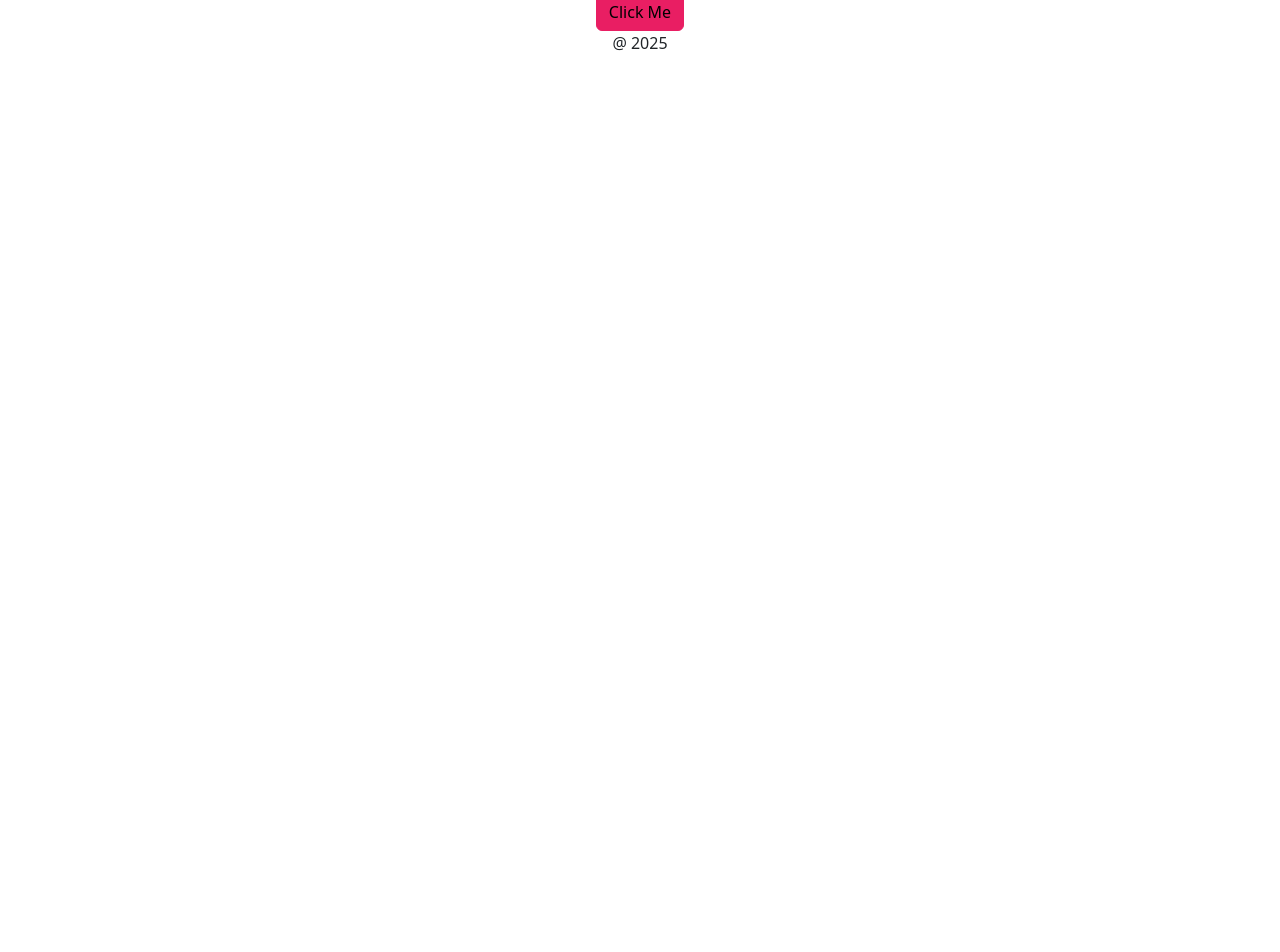
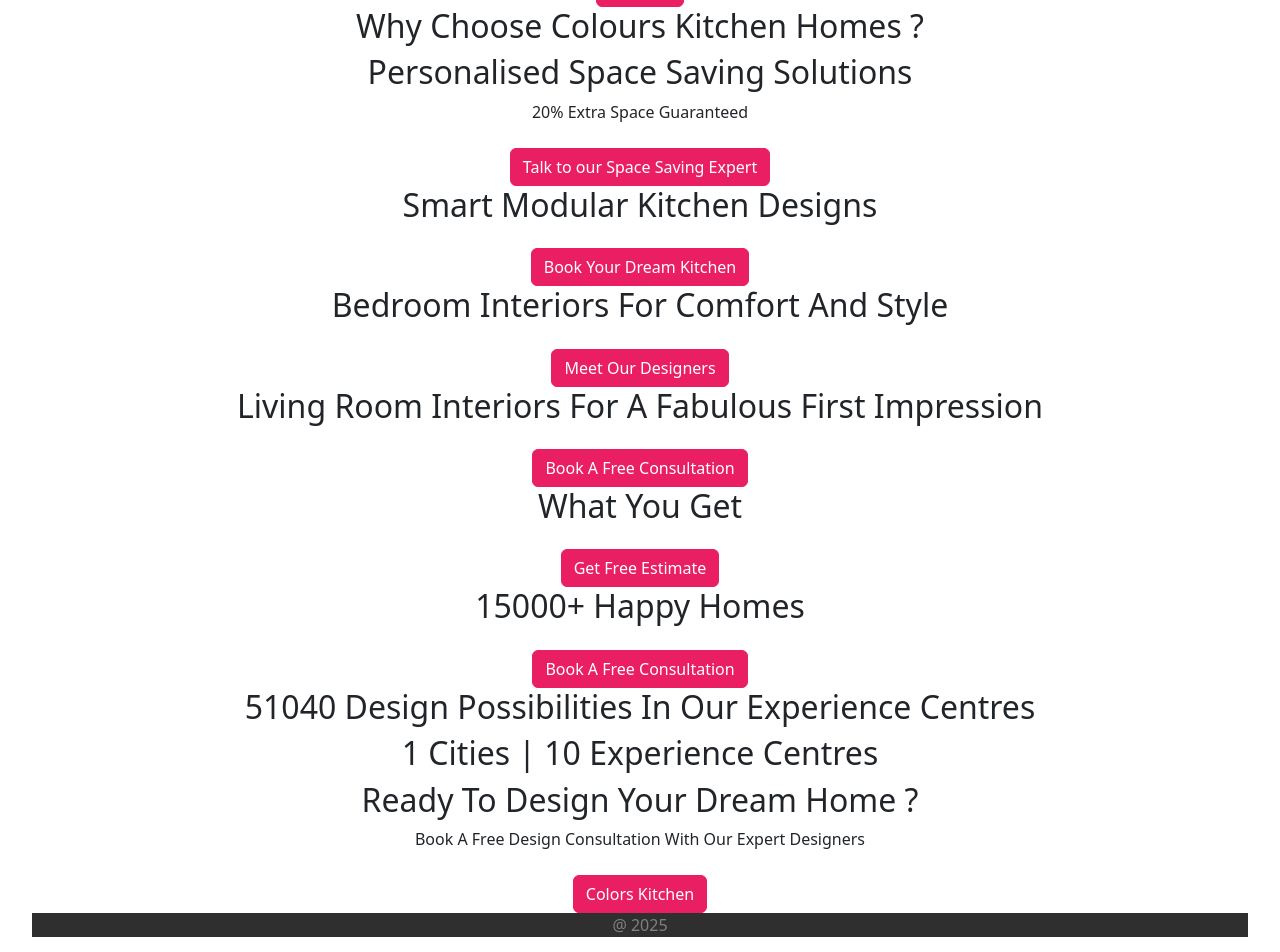
Before and after one commit to HelpingHandscodebase/colourKitchenUI, a React (Vite) app: page / in a window 1280 px wide. Shown: the part 601-1553 px from the top of the page. Before the commit the page ends 800 px from the top, so only its background shows below. Built offline with nearby package versions, Linux system fonts and the light colour scheme.

Commit message:
project without images

```diff
--- a/src/components/content.tsx
+++ b/src/components/content.tsx
@@ -2,11 +2,7 @@
 const Content = () => {
   return (
     <div>
-      <img src="/hero.jpg" alt="cover section" width="1440" height="402" />
-      <div className="container mt-4">
-        <h1 className="text-primary">Custom SCSS Bootstrap Theme</h1>
-        <button className="btn btn-danger">Click Me</button>
-      </div>
+
     </div>
   )
 }
--- a/src/components/footer.tsx
+++ b/src/components/footer.tsx
@@ -1,7 +1,7 @@
 
 const Footer = () => {
   return (
-    <div>@ 2025</div>
+    <div className="bg-black text-secondary">@ 2025</div>
   )
 }
 
--- a/src/components/home.tsx
+++ b/src/components/home.tsx
@@ -1,7 +1,27 @@
+import Home2 from "./home2"
+import Home3 from "./home3"
+import Home4 from "./home4"
+import Home5 from "./home5"
+import Home6 from "./home6"
+import Home7 from "./home7"
+import Home8 from "./home8"
 
 const Home = () => {
   return (
-    <div>Home</div>
+    <div>
+      <img src="/hero.jpg" alt="cover section" width="1440" height="402" />
+      <div className="container mt-4">
+        <h1 className="text-primary">Custom SCSS Bootstrap Theme</h1>
+        <button className="btn btn-danger">Click Me</button>
+      </div>
+      <Home2 />
+      <Home3 />
+      <Home4 />
+      <Home5 />
+      <Home6 />
+      <Home7 />
+      <Home8 />
+    </div>
   )
 }
 
--- /dev/null
+++ b/src/components/home2.tsx
@@ -0,0 +1,11 @@
+
+
+const Home2 = () => {
+  return (
+    <div>
+        <h2>Why Choose Colours Kitchen Homes ?</h2>
+    </div>
+  )
+}
+
+export default Home2
--- /dev/null
+++ b/src/components/home3.tsx
@@ -0,0 +1,15 @@
+
+const Home3 = () => {
+  return (
+    <div>
+        <h2>Personalised Space Saving Solutions</h2>
+        <p>20% Extra Space Guaranteed</p>
+
+        <div className="container mt-4">
+            <button className="btn btn-danger">Talk to our Space Saving Expert</button>
+        </div>
+    </div>
+  )
+}
+
+export default Home3
--- /dev/null
+++ b/src/components/home4.tsx
@@ -0,0 +1,21 @@
+
+const Home4 = () => {
+  return (
+    <div>
+        <h2>Smart Modular Kitchen Designs</h2>
+        <div className="container mt-4">
+            <button className="btn btn-danger">Book Your Dream Kitchen</button>
+        </div>
+        <h2>Bedroom Interiors For Comfort And Style</h2>
+        <div className="container mt-4">
+            <button className="btn btn-danger">Meet Our Designers</button>
+        </div>
+        <h2>Living Room Interiors For A Fabulous First Impression</h2>
+        <div className="container mt-4">
+            <button className="btn btn-danger">Book A Free Consultation</button>
+        </div>
+    </div>
+  )
+}
+
+export default Home4
--- /dev/null
+++ b/src/components/home5.tsx
@@ -0,0 +1,14 @@
+
+const Home5 = () => {
+  return (
+    <div>
+        <h2>What You Get</h2>
+
+        <div className="container mt-4">
+            <button className="btn btn-danger">Get Free Estimate</button>
+        </div>
+    </div>
+  )
+}
+
+export default Home5
--- /dev/null
+++ b/src/components/home6.tsx
@@ -0,0 +1,14 @@
+
+const Home6 = () => {
+  return (
+    <div>
+        <h2>15000+ Happy Homes</h2>
+
+        <div className="container mt-4">
+            <button className="btn btn-danger">Book A Free Consultation</button>
+        </div>
+    </div>
+  )
+}
+
+export default Home6
--- /dev/null
+++ b/src/components/home7.tsx
@@ -0,0 +1,11 @@
+
+const Home7 = () => {
+  return (
+    <div>
+        <h2>51040 Design Possibilities In Our Experience Centres</h2>
+        <h2>1 Cities | 10 Experience Centres</h2>
+    </div>
+  )
+}
+
+export default Home7
--- /dev/null
+++ b/src/components/home8.tsx
@@ -0,0 +1,14 @@
+
+const Home10 = () => {
+  return (
+    <div>
+        <h2>Ready To Design Your Dream Home ?</h2>
+        <p>Book A Free Design Consultation With Our Expert Designers</p>
+        <div className="container mt-4">
+            <button className="btn btn-danger">Colors Kitchen</button>
+        </div>
+    </div>
+  )
+}
+
+export default Home10
--- a/src/styles/custom.scss
+++ b/src/styles/custom.scss
@@ -3,6 +3,7 @@
 $secondary: gray;
 $tirtiary: orange;
 $danger: #e91e63;
+$black: #302f2f;
 
 /* 2. Import Bootstrap SCSS */
 @import "bootstrap/scss/bootstrap";
```
